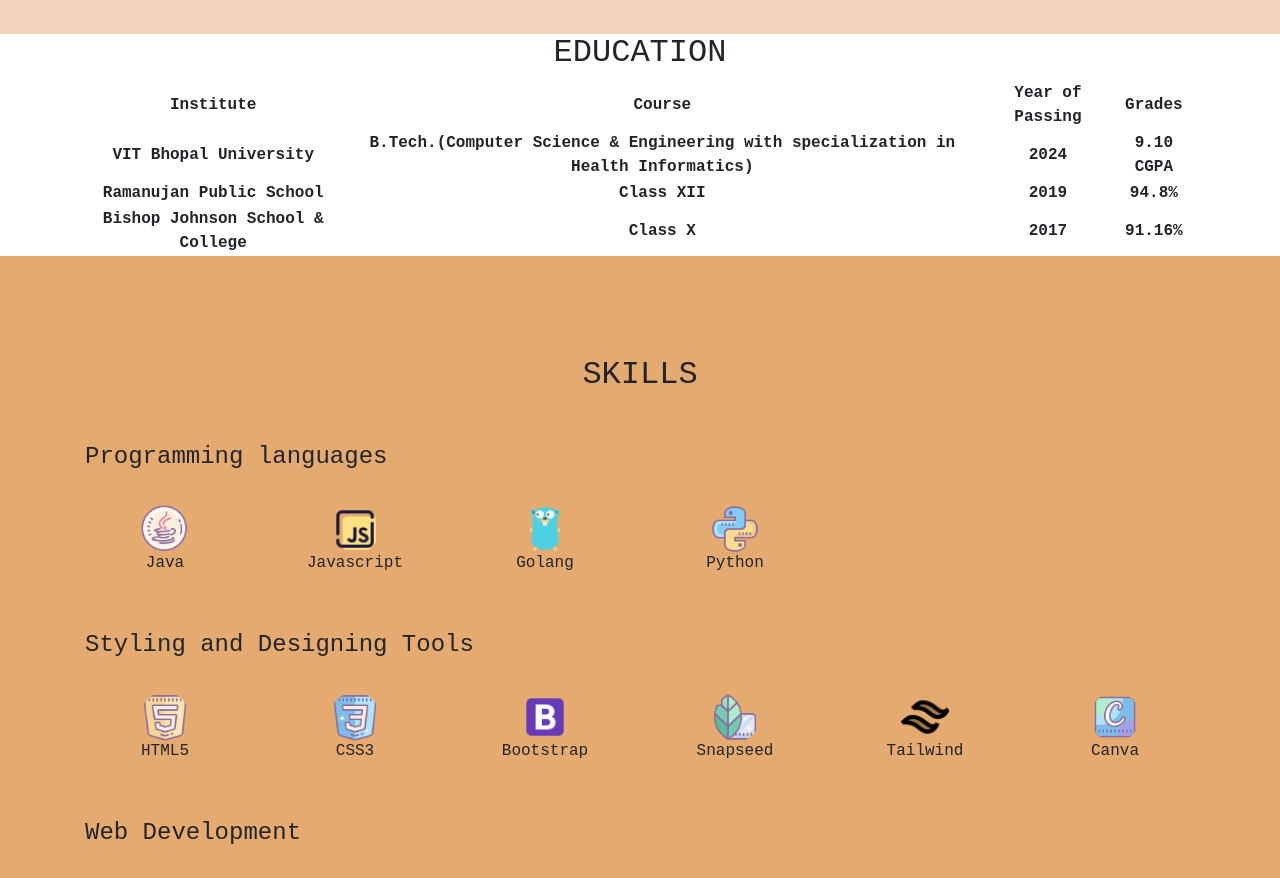
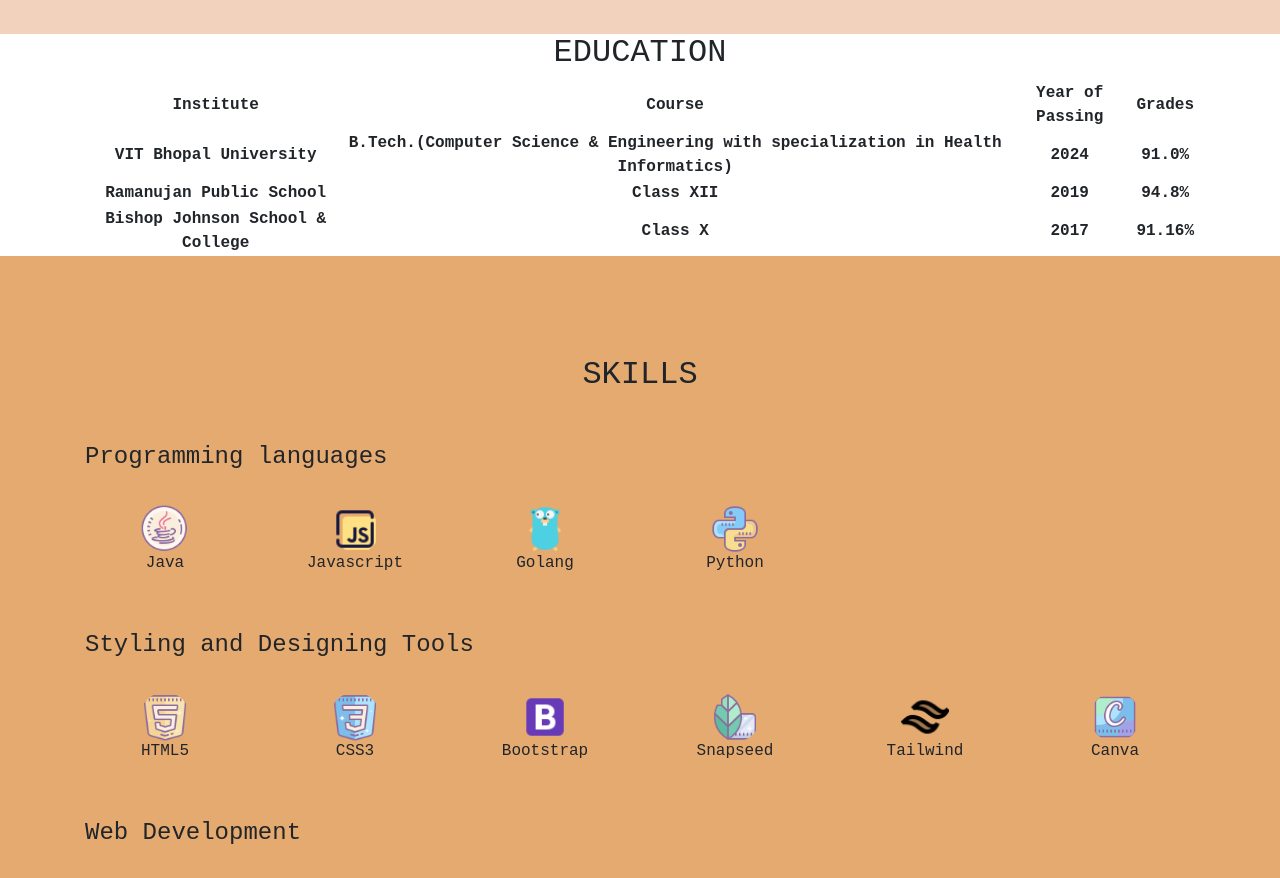
Before and after one commit to SagarDuttaSays/Portfolio, a React (Create React App) app: page / in a window 1280 px wide. Shown: the part 1180-2058 px from the top of the page. Built offline with nearby package versions, Linux system fonts and the light colour scheme.

Commit message:
Update Header.js

```diff
--- a/src/components/Header.js
+++ b/src/components/Header.js
@@ -45,7 +45,7 @@ function Header() {
                         <td>VIT Bhopal University</td>
                         <td>B.Tech.(Computer Science & Engineering with specialization in Health Informatics)</td>
                         <td>2024</td>
-                        <td>9.10 CGPA</td>
+                        <td>91.0%</td>
                     </tr>
                     <tr>
                         <td>Ramanujan Public School</td>
```
